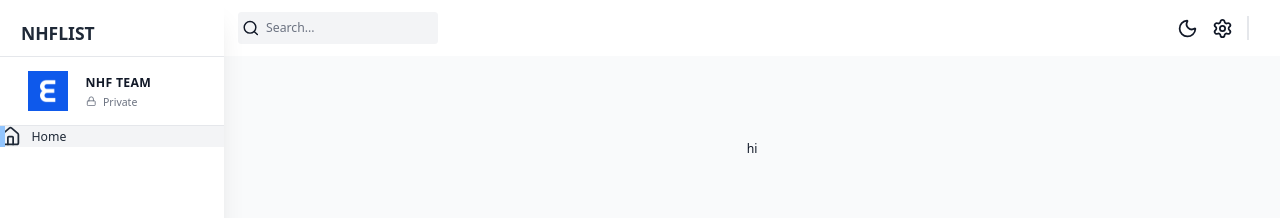
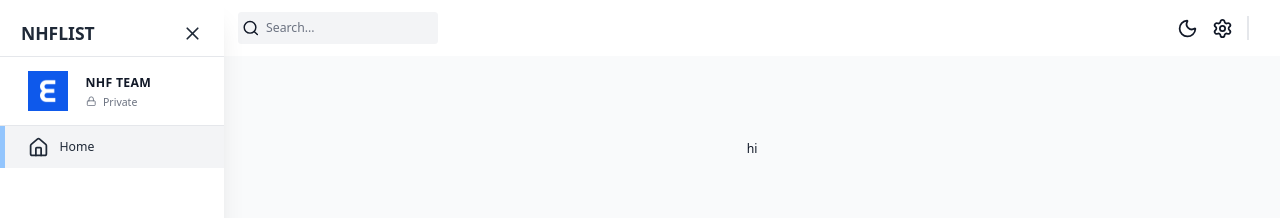
Before and after one commit to NuwanHarshanaFernando/project-management-app, a Next.js app: page / in a window 1280 px wide. Shown: the top 218 px of the page. Built offline with nearby package versions, Linux system fonts and the light colour scheme; no server answers.

Commit message:
Sidebar Collapsed and Open

```diff
--- a/src/app/(components)/Sidebar/index.tsx
+++ b/src/app/(components)/Sidebar/index.tsx
@@ -1,7 +1,8 @@
 "use client";
 
 import { useAppDispatch, useAppSelector } from '@/app/redux';
-import { Home, Icon, LockIcon, LucideIcon } from 'lucide-react';
+import { setIsSidebarCollapsed } from '@/state';
+import { Home, Icon, LockIcon, LucideIcon, X } from 'lucide-react';
 import Image from 'next/image';
 import Link from 'next/link';
 import { usePathname } from 'next/navigation';
@@ -11,8 +12,14 @@ const Sidebar = () => {
   const [showProjects, setShowProjects] = useState(true);
   const [showPriority, setShowPriority] = useState(true);
 
+   const dispatch = useAppDispatch();
+   const isSidebarCollaped = useAppSelector(
+    (state) => state.global.isSidebarCollapsed
+    );
+
   const sidebarClassNames = `fixed flex flex-col h-[100%] justify-between shadow-xl
-  transition-all duration-300 h-full z-40 dark:bg-black overflow-y-auto bg-white w-64 `;
+  transition-all duration-300 h-full z-40 dark:bg-black overflow-y-auto bg-white
+  ${isSidebarCollaped ? "w-0 hidden" : "w-64"}`;
 
   return (
     <div className={sidebarClassNames}>
@@ -22,6 +29,11 @@ const Sidebar = () => {
                 <div className='text-xl font-bold text-gray-800 dark:text-white'>
                     NHFLIST
                 </div>
+                {isSidebarCollaped ? null : (
+                    <button className='py-3' onClick={() => {dispatch(setIsSidebarCollapsed(!isSidebarCollaped))}}>
+                        <X className='h-6 w-6 text-gray-800 hover:text-gray-500 dark:text-white'/>
+                    </button>
+                )}
             </div>
             {/* TEAM */}
             <div className='flex items-center gap-5 border-y-[1.5px] border-gray-200 px-8 py-4 dark:border-gray-700'>
@@ -49,30 +61,22 @@ interface SidebarLinkProps {
     href: string;
     icon: LucideIcon;
     label: string;
-    // isCollapsed: boolean;
 }
 
         const SidebarLink = ({
             href,
             icon: Icon,
-            label,
-          //  isCollapsed
+            label
         }: SidebarLinkProps) => {
             const pathname = usePathname();
             const isActive = pathname === href || (pathname === "/" && href === "/dashboard");
-            const screenWidth = window.innerWidth;
-
-            const dispatch = useAppDispatch();
-            const isSidebarCollaped = useAppSelector(
-                (state) => state.global.isSidebarCollapsed
-            );
 
             return (
                 <Link href={href} className="w-full">
                     <div className={`relative flex cursor-pointer items-center gap-3 transition-colors
                         hover:bg-gray-100 dark:bg-black dark:hover:bg-gray-700 ${
                             isActive ? "bg-gray-100 text-white dark:bg-gray-600" : ""
-                        } `}>
+                        } justify-start px-8 py-3`}>
 
                         {isActive && (
                             <div className='absolute left-0 top-0 h-[100%] w-[5px] bg-blue-200'></div>
```
Also changed, not shown: 1 other file (tests, documents, lock files or other folders).
